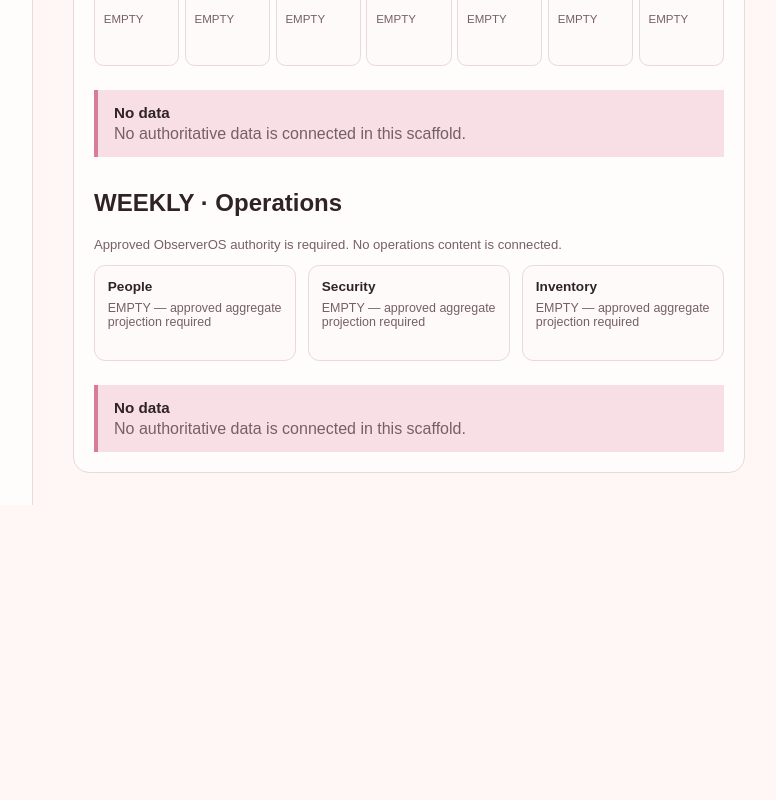
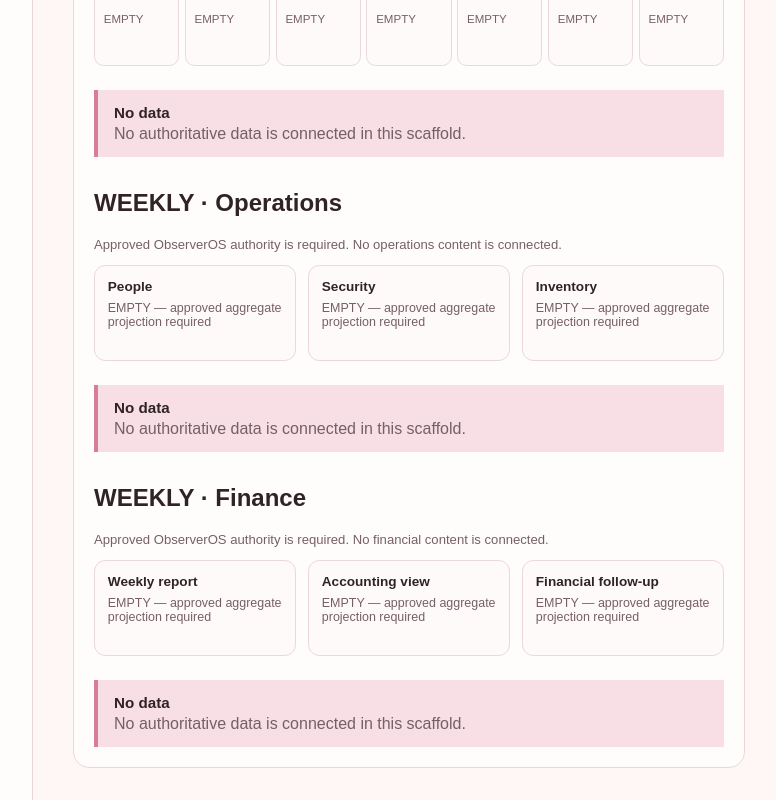
Before and after one commit to escortrogersyd3-dot/dashboard, a Next.js app: page / in a window 1280 px wide. Shown: the part 1741-2541 px from the top of the page, without its empty margins (215-991 px from the left). Before the commit the page ends 2246 px from the top, so only its background shows below. Built offline with nearby package versions, Linux system fonts and the light colour scheme.

Commit message:
feat: add V7-024 weekly finance empty shell
Mock-only WEEKLY Finance presentation locations with boundary verification.

```diff
--- a/app/globals.css
+++ b/app/globals.css
@@ -21,8 +21,10 @@ button { font: inherit; }
 .daily-website { margin-top:1.5rem; }.daily-website > p { color:var(--v7-muted); font-size:.82rem; }.website-modules { display:grid; grid-template-columns:repeat(3,minmax(0,1fr)); gap:.75rem; }.website-module { min-height:6rem; border:1px solid var(--v7-line); border-radius:.7rem; background:#fffafa; padding:.8rem; }.website-module h3 { margin:0; font-size:.85rem; }.website-module p { margin:.45rem 0 0; color:var(--v7-muted); font-size:.78rem; }
 .weekly-calendar { margin-top:2rem; }.weekly-calendar > p { color:var(--v7-muted); font-size:.82rem; }.calendar-shell { display:grid; grid-template-columns:repeat(7,minmax(0,1fr)); gap:.35rem; }.calendar-cell { min-height:5.5rem; border:1px solid var(--v7-line); border-radius:.6rem; background:#fffafa; padding:.55rem; }.calendar-cell h3 { margin:0; font-size:.76rem; }.calendar-cell p { margin:.7rem 0 0; color:var(--v7-muted); font-size:.72rem; }
 .weekly-operations { margin-top:2rem; }.weekly-operations > p { color:var(--v7-muted); font-size:.82rem; }.weekly-operation-panels { display:grid; grid-template-columns:repeat(3,minmax(0,1fr)); gap:.75rem; }.weekly-operation-panel { min-height:6rem; border:1px solid var(--v7-line); border-radius:.7rem; background:#fffafa; padding:.8rem; }.weekly-operation-panel h3 { margin:0; font-size:.85rem; }.weekly-operation-panel p { margin:.45rem 0 0; color:var(--v7-muted); font-size:.78rem; }
+.weekly-finance { margin-top:2rem; }.weekly-finance > p { color:var(--v7-muted); font-size:.82rem; }.weekly-finance-panels { display:grid; grid-template-columns:repeat(3,minmax(0,1fr)); gap:.75rem; }.weekly-finance-panel { min-height:6rem; border:1px solid var(--v7-line); border-radius:.7rem; background:#fffafa; padding:.8rem; }.weekly-finance-panel h3 { margin:0; font-size:.85rem; }.weekly-finance-panel p { margin:.45rem 0 0; color:var(--v7-muted); font-size:.78rem; }
 @media (max-width:599px) { .calendar-shell { grid-template-columns:repeat(2,minmax(0,1fr)); } }
 @media (max-width:599px) { .weekly-operation-panels { grid-template-columns:1fr; } }
+@media (max-width:599px) { .weekly-finance-panels { grid-template-columns:1fr; } }
 .daily-priority { margin-top: 1.5rem; }
 .task-marquee { border: 1px solid var(--v7-line); border-radius: 0.8rem; background: var(--v7-pink-soft); padding: 1rem; }
 .task-marquee h2, .priority-stack h2 { margin: 0; font-size: 0.95rem; }
--- a/app/page.tsx
+++ b/app/page.tsx
@@ -4,6 +4,7 @@ import { DailyObservation } from "../src/ui/daily-observation";
 import { DailyWebsite } from "../src/ui/daily-website";
 import { WeeklyCalendar } from "../src/ui/weekly-calendar";
 import { WeeklyOperations } from "../src/ui/weekly-operations";
+import { WeeklyFinance } from "../src/ui/weekly-finance";
 import { AppShell } from "../src/ui/interface-core";
 
 export default function Home() {
@@ -21,6 +22,7 @@ export default function Home() {
         <DailySummary />
         <WeeklyCalendar />
         <WeeklyOperations />
+        <WeeklyFinance />
       </section>
     </AppShell>
   );
--- /dev/null
+++ b/automation/scripts/verify_weekly_finance_shell.mjs
@@ -0,0 +1,5 @@
+import { readFileSync } from "node:fs";
+const source=readFileSync("src/ui/weekly-finance.tsx","utf8");
+for(const value of ["WEEKLY · Finance","Weekly report","Accounting view","Financial follow-up","Approved ObserverOS authority is required","PresentationState state=\"EMPTY\""])if(!source.includes(value))throw new Error(`missing weekly finance boundary: ${value}`);
+for(const value of ["fetch(","amount","currency","ledger","invoice","payment","gst","chart","localStorage","Date("])if(source.toLowerCase().includes(value))throw new Error(`forbidden weekly finance behavior or field: ${value}`);
+console.log("weekly finance shell verification: PASS");
--- a/package.json
+++ b/package.json
@@ -23,6 +23,7 @@
     "weekly-operations-contract:verify": "node automation/scripts/verify_weekly_operations_contract.mjs",
     "weekly-operations-shell:verify": "node automation/scripts/verify_weekly_operations_shell.mjs",
     "weekly-finance-contract:verify": "node automation/scripts/verify_weekly_finance_contract.mjs",
+    "weekly-finance-shell:verify": "node automation/scripts/verify_weekly_finance_shell.mjs",
     "control-plane:validate": "python automation/scripts/validate_control_plane.py",
     "automation:preflight": "python automation/scripts/preflight.py --otp-id OTP-V7-001A-LOCAL-AUTOMATION-RUNNER-R1",
     "automation:guard": "python automation/scripts/guard_changed_paths.py --otp-id OTP-V7-001A-LOCAL-AUTOMATION-RUNNER-R1",
--- /dev/null
+++ b/src/ui/weekly-finance.tsx
@@ -0,0 +1,12 @@
+import { PresentationState } from "./interface-core";
+
+const reports = ["Weekly report", "Accounting view", "Financial follow-up"] as const;
+
+export function WeeklyFinance() {
+  return <section className="weekly-finance" aria-labelledby="weekly-finance-title">
+    <h2 id="weekly-finance-title">WEEKLY · Finance</h2>
+    <p>Approved ObserverOS authority is required. No financial content is connected.</p>
+    <div className="weekly-finance-panels">{reports.map((report) => <article className="weekly-finance-panel" key={report}><h3>{report}</h3><p>EMPTY — approved aggregate projection required</p></article>)}</div>
+    <PresentationState state="EMPTY" />
+  </section>;
+}
```
Also changed, not shown: 1 other file (tests, documents, lock files or other folders).
